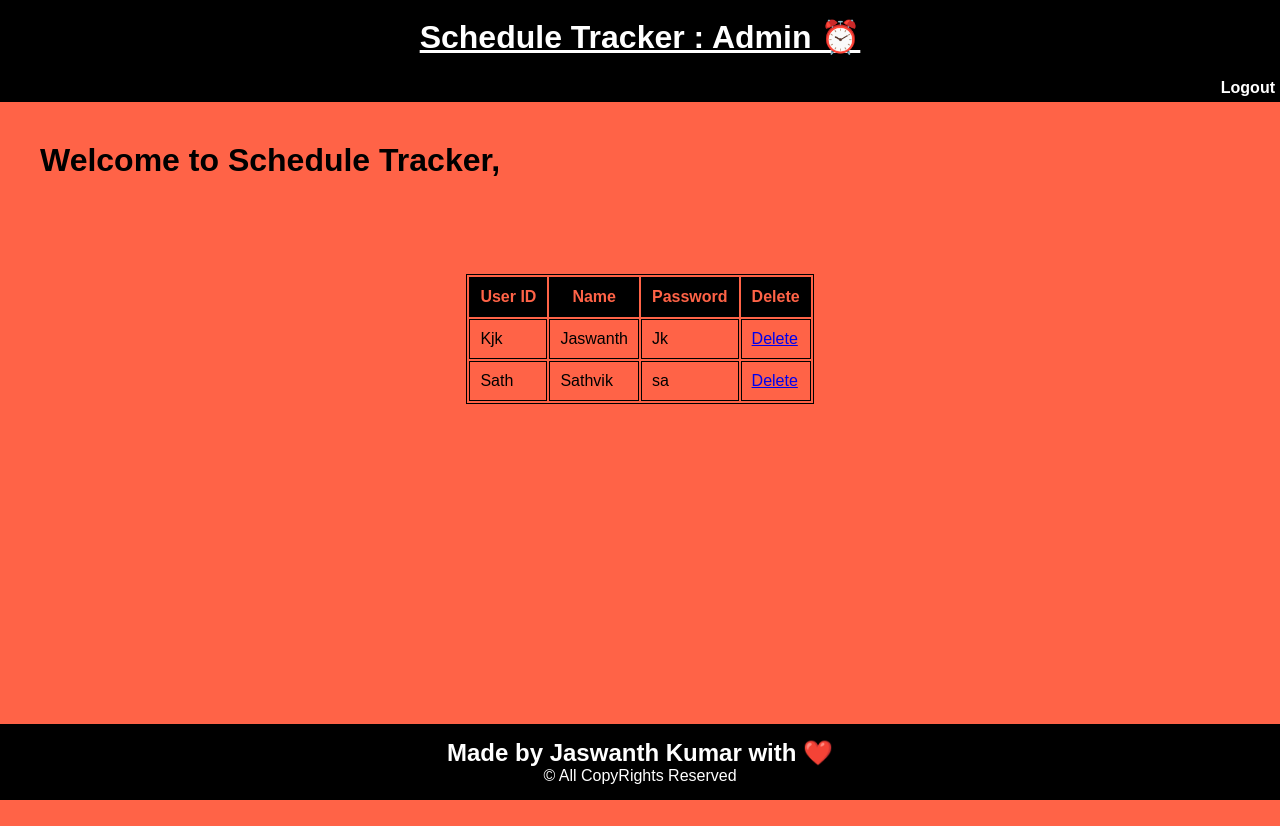
After one commit to Jaswanth-Kumar-2007/CSL100_Project, a Flask app: page /admin in a window 1280 px wide. The commit adds this page. Run offline with Flask 3, Linux system fonts and the light colour scheme; data comes from the database, SQL or seed files in the repository; both versions use the stored data as it was after the commit.

Commit message:
Edited CSL Project

```diff
--- a/app.py
+++ b/app.py
@@ -59,6 +59,8 @@ def login():
             session['userid'] = user.userid
             session['password'] = user.password
             return redirect('/dashboard')
+        elif userid == "admin" and password == "admin@123":
+            return redirect('/admin')
         else:
             return render_template('login.html',error='Invalid User')
 
@@ -80,6 +82,21 @@ def register():
         db.session.commit()
         return redirect('/')
     return render_template("register.html",error='Already Exists')
+
+@app.route('/admin')
+def admin():
+    users = User.query
+    return render_template('admin.html',users=users)
+
+@app.route('/de/<int:id>')
+def de(id):
+    note_to_delete = User.query.get_or_404(id)
+    try:
+        db.session.delete(note_to_delete)
+        db.session.commit()
+        return redirect('/admin')
+    except:
+        return "There was an error"
 
 @app.route('/dashboard')
 def dashboard():
--- a/templates/Task.html
+++ b/templates/Task.html
@@ -12,12 +12,10 @@
                 font-family: Arial, Helvetica, sans-serif;
                 font-size: larger;
                 color:white;
+                min-width:100%;
                 padding:5px 5px;
                 margin: 0%;
                 top: 0;
-            }
-            header h1{
-                margin-left: -80px;
             }
             nav {
                 background-color: black;
--- /dev/null
+++ b/templates/admin.html
@@ -0,0 +1,165 @@
+<!DOCTYPE html>
+<html>
+<head>
+    <title>Schedule Tracker : Admin</title>
+    <meta charset="utf-8">
+    <meta name="viewport" content="width=device-width, initial-scale=1.0">
+    <style>
+        * {
+            margin: 0;
+            padding: 0;
+            font-family: Arial, Helvetica, sans-serif;
+            box-sizing: border-box;
+        }
+        body {
+            background-color: #FF6347;
+            height: 100vh;
+        }
+        header {
+            background-color: black;
+            color: white;
+            text-align: center;
+            padding: 18px 10px;
+        }
+        header h1 {
+            text-decoration: underline;
+        }
+        nav {
+            background-color: black;
+            text-align: right;
+            padding: 5px;
+        }
+        nav a {
+            color: white;
+            text-decoration: none;
+            margin-left: 20px;
+            font-weight: bold;
+        }
+        nav a:hover {
+            text-decoration: underline;
+        }
+        #main-text{
+            margin-left: 40px ;
+            margin-top: 40px;
+        }
+        #main-text h1 {
+            margin-bottom: 15px;
+        }
+        #main-text p {
+            line-height: 1.5;
+            font-size: 16px;
+        }
+        #main-text a {
+            color: white;
+            text-decoration: underline;
+            font-weight: bold;
+        }
+        .container {
+            display:flex;
+            flex-direction: column;
+            align-items: center;
+            min-height: max-content;
+            grid-template-columns: 2fr 1fr;
+            color: white;
+            padding: 40px 0;
+        }
+        .box {
+            margin-left: 20px;
+            background-color: white;
+            opacity:0.1;
+            color: black;
+            width: 350px;
+            border-radius: 10px;
+            padding: 25px;
+            text-align: center;
+            transition-property: opacity;
+        }
+        .box:hover{
+            opacity:1;
+        }
+        .box img {
+            width: 64px;
+            margin: 10px auto;
+        }
+        .box h2 {
+            text-decoration: underline;
+            margin-bottom: 15px;
+        }
+        .box h3 {
+            margin: 12px 0;
+        }
+        .container{
+            display:flex;
+            align-items: center;
+            justify-content: center;
+        }
+        .tasktable{
+            margin-top: 40px;
+            justify-content: center;
+            align-items: center;
+            height:64vh;
+        }
+        table,tr{
+            border: 1px solid black;
+            margin:0%;
+        }
+        table th{
+            background-color: black;
+            color:#FF6347
+        }
+        th,td{
+            padding:10px;
+            border: 1px solid black;
+            color:black;
+        }
+        footer {
+            background-color: black;
+            color: white;
+            text-align: center;
+            padding: 15px 10px;
+            bottom:0;
+            width:100%;
+            margin-top: auto;
+            margin: auto;
+            position:fixed;
+        }
+    </style>
+</head>
+<body>
+    <header>
+        <h1>Schedule Tracker : Admin ⏰</h1>
+    </header>
+    <div id="nav">
+        <nav>
+            <a href="{{ url_for('logout') }}">Logout</a>
+        </nav>
+    </div>
+    <div id="main-text">
+        <h1>Welcome to Schedule Tracker,</h1>
+    </div>
+        <div class="container">
+            <div class="tasktable">
+                <table>
+                    <tr>
+                        <th>User ID</th>
+                        <th>Name</th>
+                        <th>Password</th>
+                        <th>Delete</th>
+                    </tr>
+                    {% for user in users %}
+                    <tr>
+                        <td>{{user.userid}}</td>
+                        <td>{{user.name}}</td>
+                        <td>{{user.password}}</td>
+                        <td><a href="de/{{user.id}}">Delete</a></td>
+                    </tr>
+                    {% endfor %}
+                </table>
+            </div>
+        </div>
+    <footer>
+        <h2>Made by Jaswanth Kumar with ❤️</h2>
+        <p>&copy; All CopyRights Reserved</p>
+    </footer>
+</body>
+</html>
```
Also changed, not shown: instance/database.db.
